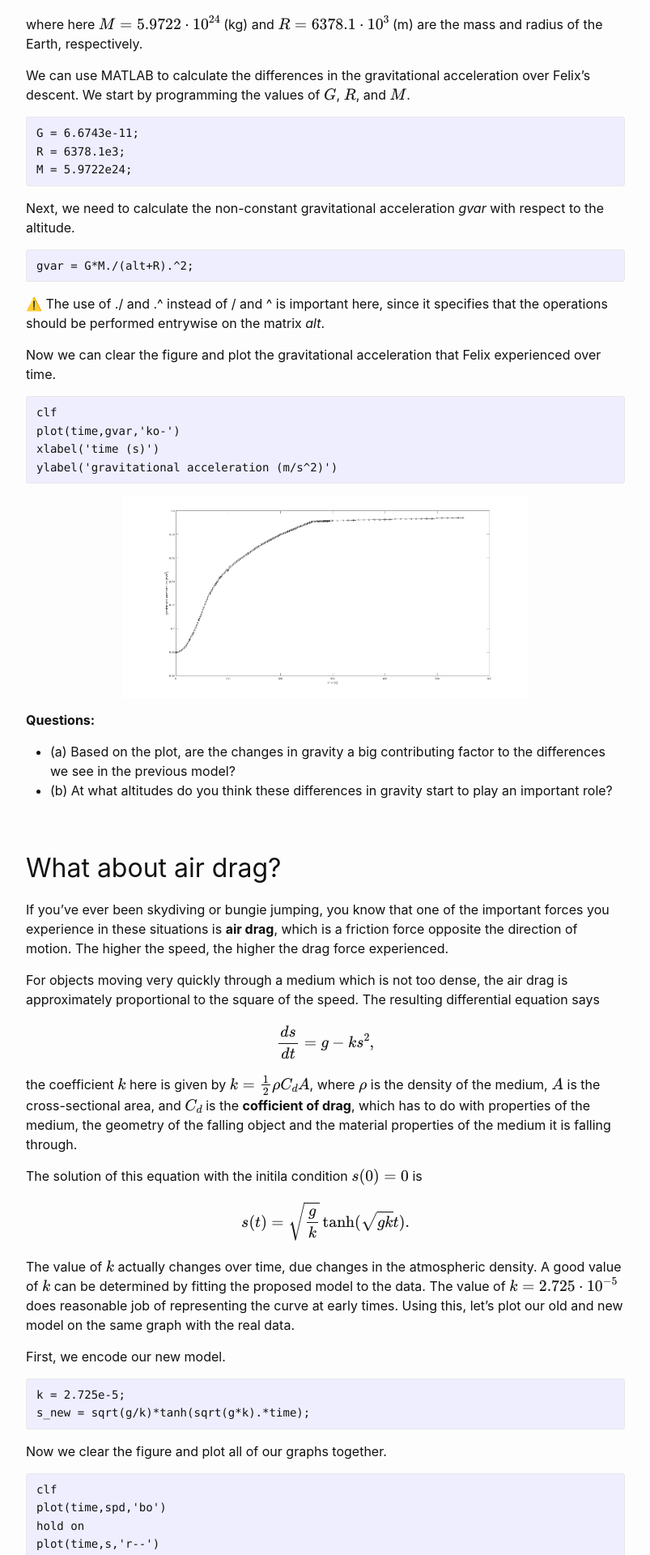
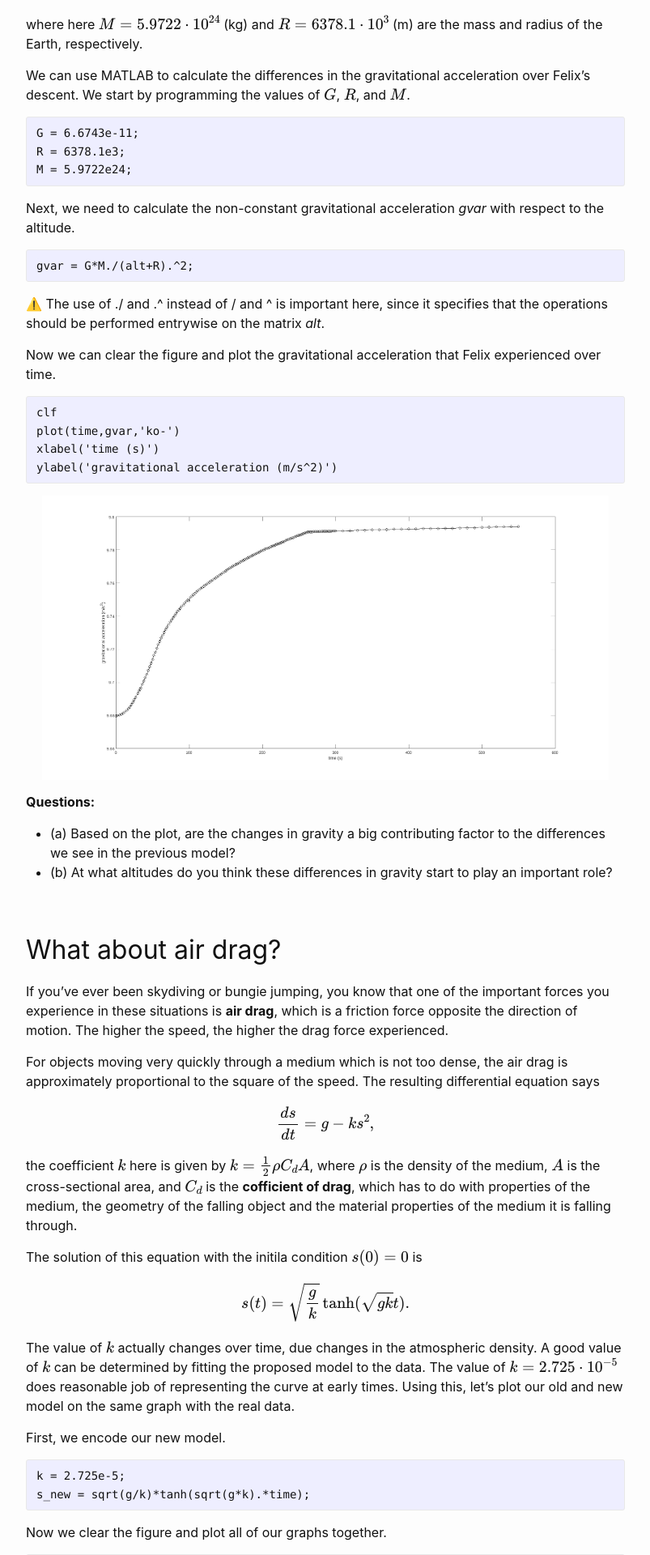
Before and after one commit to wcasper/math207spring2024, a Jekyll site: the page built from _worksheets/ws1/ws1.md, in a window 1280 px wide. Shown: the part 4480-6400 px from the top of the page at 81% size, without its empty margins (238-1041 px from the left). Built offline with Jekyll 4.4.1, drawn with Linux system fonts in a browser that asks for light colours; emoji names are drawn with the system emoji font.

Commit message:
increased pic size

````diff
--- a/_worksheets/ws1/ws1.md
+++ b/_worksheets/ws1/ws1.md
@@ -181,7 +181,7 @@ xlabel('time (s)')
 ylabel('gravitational acceleration (m/s^2)')
 ```
 
-<p align="center"><img width=500 src="ws1/gravity.png"/></p>
+<p align="center"><img width=700 src="ws1/gravity.png"/></p>
 
 **Questions:**
 
````
